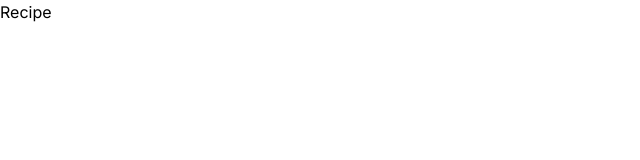
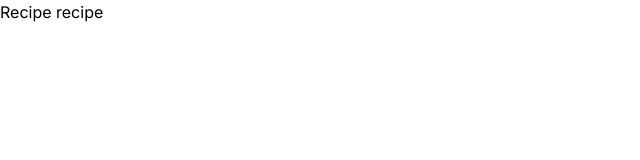
Before and after one commit to DanielPenalozaB/dailyrecipes, a Next.js app: page /recipes/recipe in a window 1280 px wide. Shown: the top 160 px of the page, without its empty margins (0-640 px from the left). Built offline with nearby package versions, Linux system fonts and the light colour scheme.

Commit message:
feat: :sparkles: Add 'recipe' route and it's handling

```diff
--- /dev/null
+++ b/src/app/recipes/[id]/page.tsx
@@ -0,0 +1,16 @@
+'use client';
+
+import Head from 'next/head';
+
+export default function Recipe({ params }: { params: { id: string } }) {
+    const title = `Recipe ${params.id}`;
+
+    return (
+        <>
+            <Head>
+                <title>{title}</title>
+            </Head>
+            <section>Recipe {params.id}</section>
+        </>
+    );
+}
--- /dev/null
+++ b/src/app/recipes/layout.tsx
@@ -0,0 +1,14 @@
+import { Metadata } from 'next';
+
+export const metadata: Metadata = {
+    title: 'Recipes',
+    description: 'List of recipes',
+};
+
+export default function RecipesLayout({
+    children,
+}: {
+    children: React.ReactNode;
+}) {
+    return <section>{children}</section>;
+}
--- a/src/app/recipes/recipe/page.tsx
+++ /dev/null
@@ -1,7 +0,0 @@
-import React from 'react'
-
-export default function Recipe() {
-  return (
-    <div>Recipe</div>
-  )
-}
```
